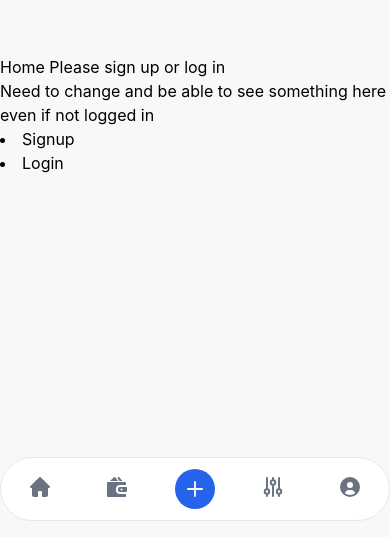
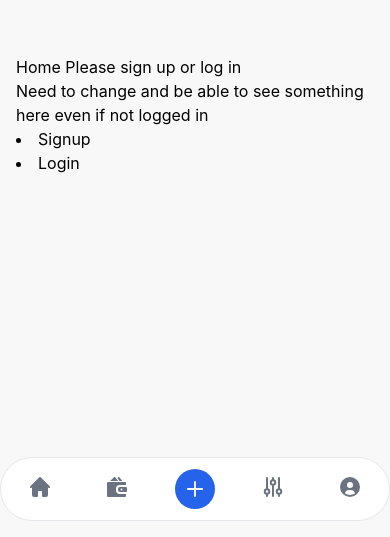
Before and after one commit to Gwenlgd/ironhack-fp-front, a React (Vite) app: page / in a window 390 px wide. Shown: the part 307-844 px from the top of the page. Built offline with nearby package versions, Linux system fonts and the light colour scheme; no server answers.

Commit message:
Add layout container component

```diff
--- a/src/App.jsx
+++ b/src/App.jsx
@@ -29,6 +29,7 @@ import ProfilePage from "./pages/profile/ProfilePage";
 import Ingredients from "./pages/Ingredients/Ingredients";
 import Moods from "./pages/Moods/Moods";
 import Symptoms from "./pages/Symptoms/Symptoms";
+import LayoutContainer from "./components/Layout/LayoutContainer";
 
 function App() {
   return (
@@ -37,6 +38,7 @@ function App() {
         <InputProvider>
           <Navbar />
           <BottomNavbar />
+          <LayoutContainer>
             <Routes>
               <Route path="/" element={<HomePage />}></Route>
               <Route path="/calendar" element={<CalendarComponent />} />
@@ -63,6 +65,7 @@ function App() {
                 element={<OneIngredientPage />}
               />
             </Routes>
+          </LayoutContainer>
         </InputProvider>
       </ErrorBoundary>
     </>
--- a/src/components/Layout/LayoutContainer.jsx
+++ b/src/components/Layout/LayoutContainer.jsx
@@ -0,0 +1,7 @@
+import React from "react";
+
+const LayoutContainer = ({ children }) => {
+  return <div className="mx-4 sm:mx-6 md:mx-10 lg:mx-20">{children}</div>;
+};
+
+export default LayoutContainer;
```
Lines whose indentation alone changed are shown as unchanged.
